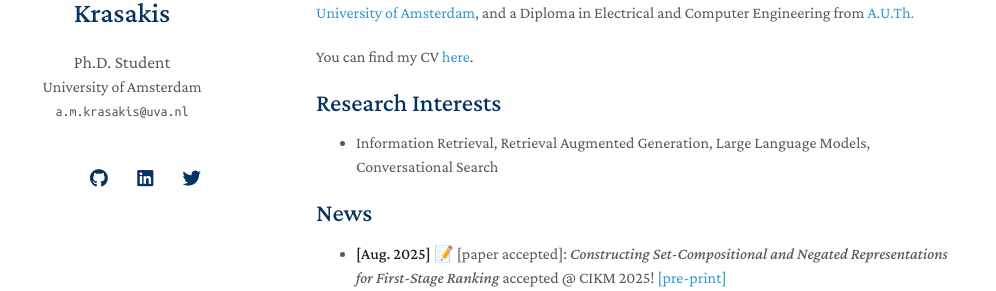
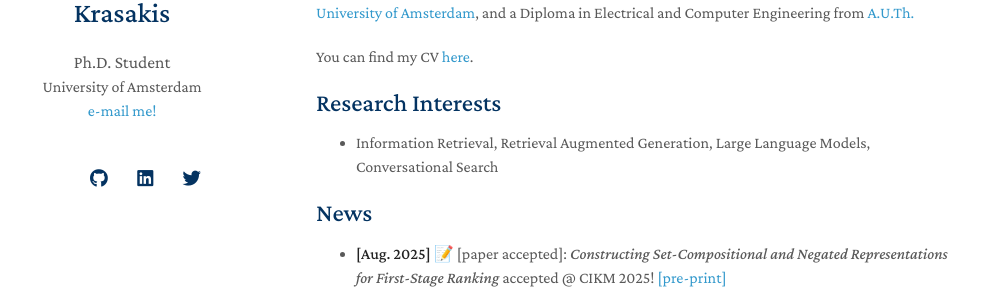
Before and after one commit to littlewine/littlewine.github.io, a Jekyll site: the page built from index.md, in a window 1280 px wide. Shown: the part 248-539 px from the top of the page, without its empty margins (154-1150 px from the left). Built offline with Jekyll 4.4.1, drawn with Linux system fonts in a browser that asks for light colours; nearby versions of some CDN libraries; a style sheet for code colours, icons or effects is not loaded; our own code applies the rules of GitHub Pages for plain Markdown files.

Commit message:
change email

```diff
--- a/_layouts/homepage.html
+++ b/_layouts/homepage.html
@@ -53,9 +53,7 @@
         <a href="{{ site.affiliation_link }}" rel="noopener"><autocolor>{{ site.affiliation }}</autocolor></a>
         <br>
         {% endif %}
-        {% if site.email %}
-        <email>{{ site.email }}</email>
-        {% endif %}
+         <a href="https://mailhide.io/e/ymaeE0A0" onclick="popup=window.open('https://mailhide.io/e/ymaeE0A0','mailhidepopup','width=580,height=635'); return false;">e-mail me!</a>
 
         <br>
         <br>
```
